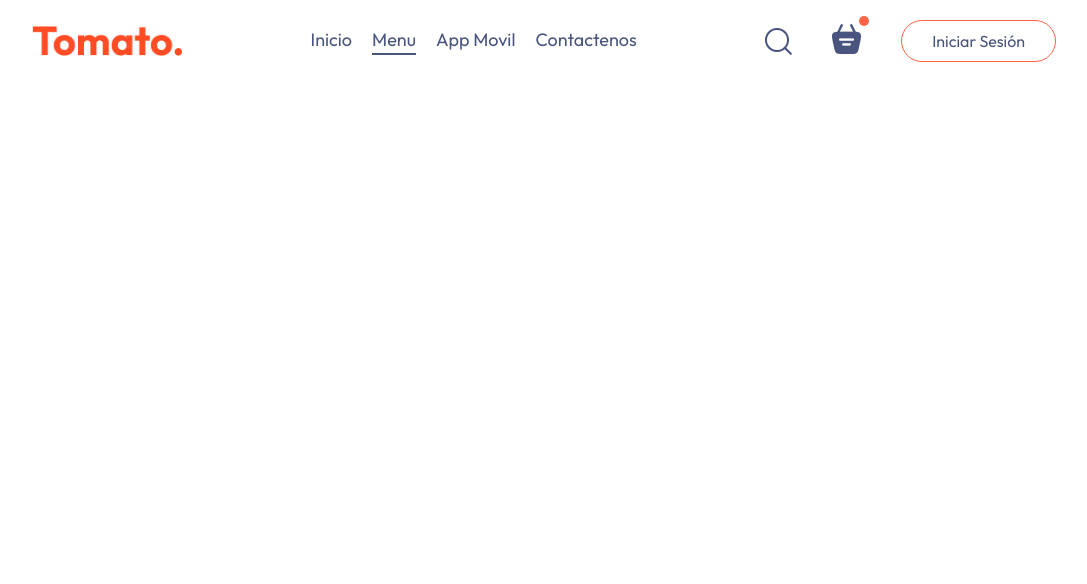
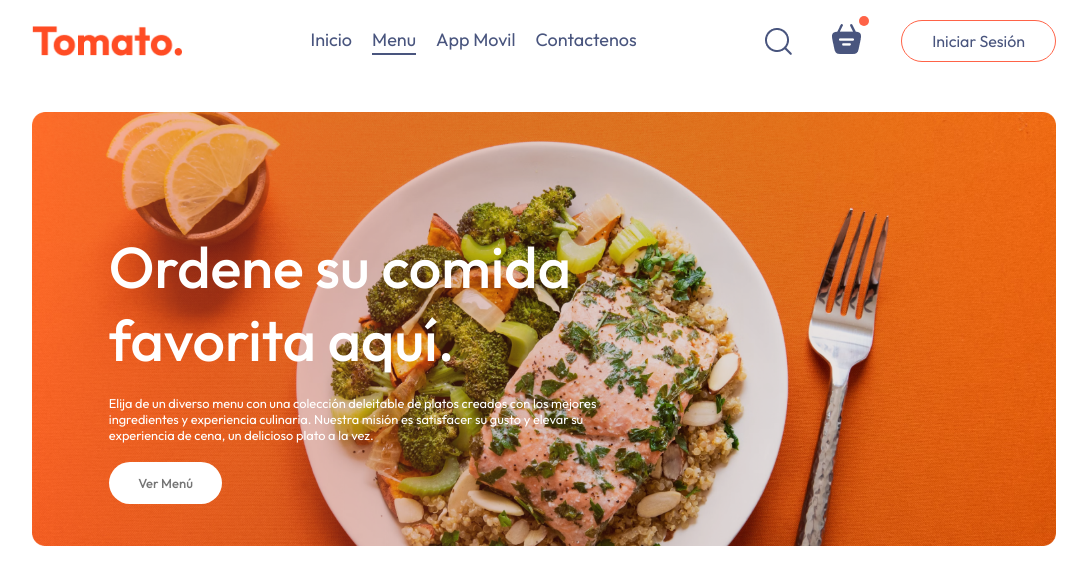
Before and after one commit to Sebastian906/Food-Frontend, a React (Vite) app: page / in a window 1280 px wide. Shown: the top 584 px of the page, without its empty margins (96-1183 px from the left). Built offline with nearby package versions, Linux system fonts and the light colour scheme.

Commit message:
Adición de los componentes para mejorar la interfaz de la cabecera

```diff
--- a/src/App.jsx
+++ b/src/App.jsx
@@ -1,10 +1,19 @@
 import React from 'react'
 import Navbar from './components/Navbar/Navbar'
+import { Route, Routes } from 'react-router-dom'
+import Home from './pages/Home/Home'
+import Cart from './pages/Cart/Cart'
+import PlaceOrder from './pages/PlaceOrder/PlaceOrder'
 
 const App = () => {
   return (
     <div className='app'>
       <Navbar/>
+      <Routes>
+        <Route path='/' element={<Home/>}/>
+        <Route path='/cart' element={<Cart/>}/>
+        <Route path='/order' element={<PlaceOrder/>}/>
+      </Routes>
     </div>
   )
 }
--- /dev/null
+++ b/src/components/Header/Header.css
@@ -0,0 +1,40 @@
+.header {
+    height: 34vw;
+    margin: 30px auto;
+    background: url('../../assets/header_img.png') no-repeat;
+    background-size: contain;
+    position: relative;
+}
+
+.header-contents {
+    position: absolute;
+    display: flex;
+    flex-direction: column;
+    align-items: start;
+    gap: 1.5vw;
+    max-width: 50%;
+    bottom: 10%;
+    left: 6vw;
+    animation: fadeIn 3s;
+}
+
+.header-contents h2 {
+    font-weight: 500;
+    color: white;
+    font-size: max(4.5vw, 22px);
+}
+
+.header-contents p {
+    color: white;
+    font-size: 1vw;
+}
+
+.header-contents button {
+    border: none;
+    color: #747474;
+    font-weight: 500;
+    padding: 1vw 2.3vw;
+    background-color: white;
+    font-size: max(1vw, 13px);
+    border-radius: 50px;
+}
--- /dev/null
+++ b/src/components/Header/Header.jsx
@@ -0,0 +1,16 @@
+import React from 'react'
+import './Header.css'
+
+const Header = () => {
+    return (
+        <div className='header'>
+            <div className="header-contents">
+                <h2>Ordene su comida favorita aquí.</h2>
+                <p>Elija de un diverso menu con una colección deleitable de platos creados con los mejores ingredientes y experiencia culinaria. Nuestra misión es satisfacer su gusto y elevar su experiencia de cena, un delicioso plato a la vez.</p>
+                <button>Ver Menú</button>
+            </div>
+        </div>
+    )
+}
+
+export default Header
--- a/src/index.css
+++ b/src/index.css
@@ -20,3 +20,11 @@
   width: 80%;
   margin: auto;
 }
+
+@keyframes fadeIn {
+  0% {
+    opacity: 0;
+  } 100% {
+    opacity: 1;
+  }
+}
--- a/src/main.jsx
+++ b/src/main.jsx
@@ -2,9 +2,10 @@
 import { createRoot } from 'react-dom/client'
 import App from './App.jsx'
 import './index.css'
+import { BrowserRouter } from 'react-router-dom'
 
 createRoot(document.getElementById('root')).render(
-  <StrictMode>
+  <BrowserRouter>
     <App />
-  </StrictMode>,
+  </BrowserRouter>
 )
--- /dev/null
+++ b/src/pages/Cart/Cart.jsx
@@ -0,0 +1,12 @@
+import React from 'react'
+import './Cart.css'
+
+const Cart = () => {
+    return (
+        <div>
+            Cart
+        </div>
+    )
+}
+
+export default Cart
--- /dev/null
+++ b/src/pages/Home/Home.jsx
@@ -0,0 +1,13 @@
+import React from 'react'
+import './Home.css'
+import Header from '../../components/Header/Header'
+
+const Home = () => {
+    return (
+        <div>
+            <Header/>
+        </div>
+    )
+}
+
+export default Home
--- /dev/null
+++ b/src/pages/PlaceOrder/PlaceOrder.jsx
@@ -0,0 +1,12 @@
+import React from 'react'
+import './PlaceOrder.css'
+
+const PlaceOrder = () => {
+    return (
+        <div>
+            PlaceOrder
+        </div>
+    )
+}
+
+export default PlaceOrder
```
Also changed, not shown: src/pages/Cart/Cart.css (added), src/pages/Home/Home.css (added), src/pages/PlaceOrder/PlaceOrder.css (added).
